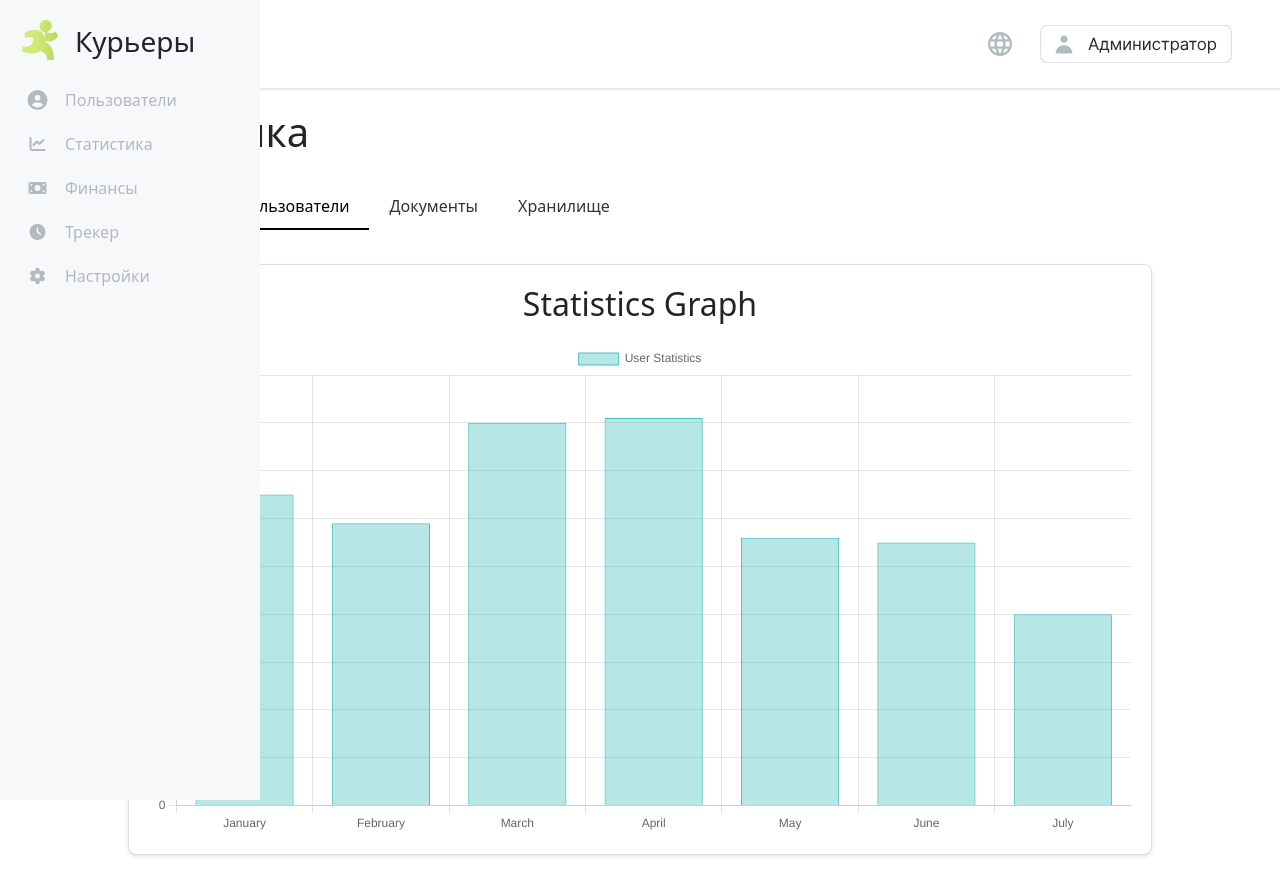
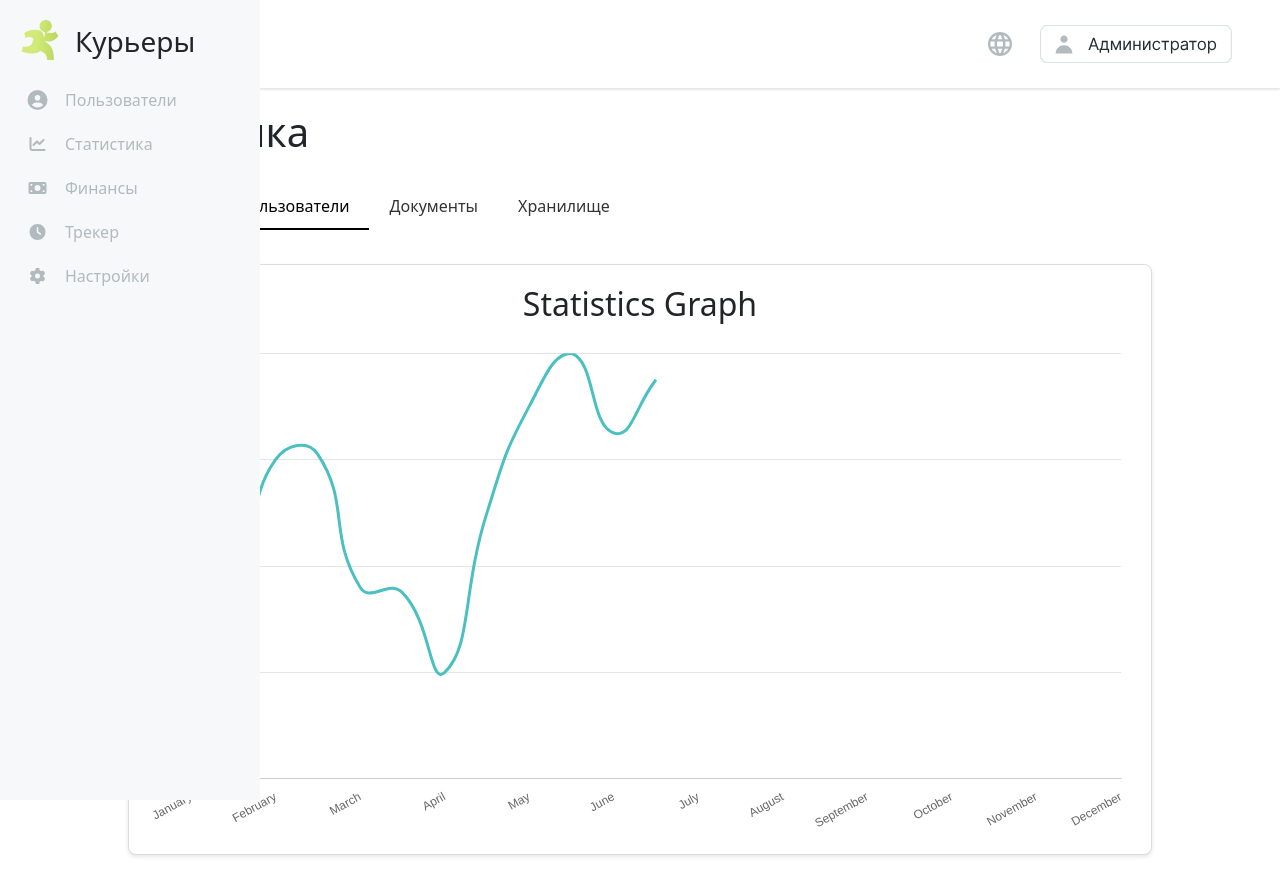
Before and after one commit to the1danie/DeliveryAppReact, a React (Vite) app: page /statistics in a window 1280 px wide. Built offline with nearby package versions, Linux system fonts and the light colour scheme.

Commit message:
some changes graphs

```diff
--- a/src/components/Statistics/Main/SubCategory/TopGraph.jsx
+++ b/src/components/Statistics/Main/SubCategory/TopGraph.jsx
@@ -1,53 +1,82 @@
 import "./TopGraph.css";
 import React from "react";
-import { Bar } from "react-chartjs-2";
+import { Line } from "react-chartjs-2";
 import {
   Chart as ChartJS,
   CategoryScale,
   LinearScale,
-  BarElement,
-  Title,
-  Tooltip,
-  Legend,
+  PointElement,
+  LineElement,
 } from "chart.js";
 
-ChartJS.register(
-  CategoryScale,
-  LinearScale,
-  BarElement,
-  Title,
-  Tooltip,
-  Legend
-);
+ChartJS.register(CategoryScale, LinearScale, PointElement, LineElement);
 
 const TopGraph = () => {
   const data = {
-    labels: ["January", "February", "March", "April", "May", "June", "July"],
+    labels: [
+      "January",
+      "",
+      "February",
+      "",
+      "March",
+      "",
+      "April",
+      "",
+      "May",
+      "",
+      "June",
+      "",
+      "July",
+      "",
+      "August",
+      "",
+      "September",
+      "",
+      "October",
+      "",
+      "November",
+      "",
+      "December",
+    ],
     datasets: [
       {
-        label: "User Statistics",
-        backgroundColor: "rgba(75,192,192,0.4)",
+        label: "Total Users",
+        backgroundColor: "transparent",
         borderColor: "rgba(75,192,192,1)",
-        borderWidth: 1,
-        hoverBackgroundColor: "rgba(75,192,192,0.6)",
-        hoverBorderColor: "rgba(75,192,192,1)",
-        data: [65, 59, 80, 81, 56, 55, 40],
+        pointBorderColor: "transparent",
+        pointBorderWidth: 4,
+        pointRadius: 5, // Hide points
+        data: [65, 59, 80, 81, 56, 55, 40, 70, 90, 100, 85, 95],
+        tension: 0.5,
       },
     ],
   };
 
   const options = {
     scales: {
+      x: {
+        grid: {
+          display: false,
+        },
+      },
       y: {
-        beginAtZero: true,
+        min: 20,
+        max: 100,
+        ticks: {
+          stepSize: 20,
+          callback: (value) => value + "K",
+        },
       },
+    },
+    grid: {
+      borderDash: [10],
     },
   };
 
   return (
     <div className="top-graph-container">
       <h2>Statistics Graph</h2>
-      <Bar data={data} options={options} />
+      <Line data={data} options={options} />
     </div>
   );
 };
```
